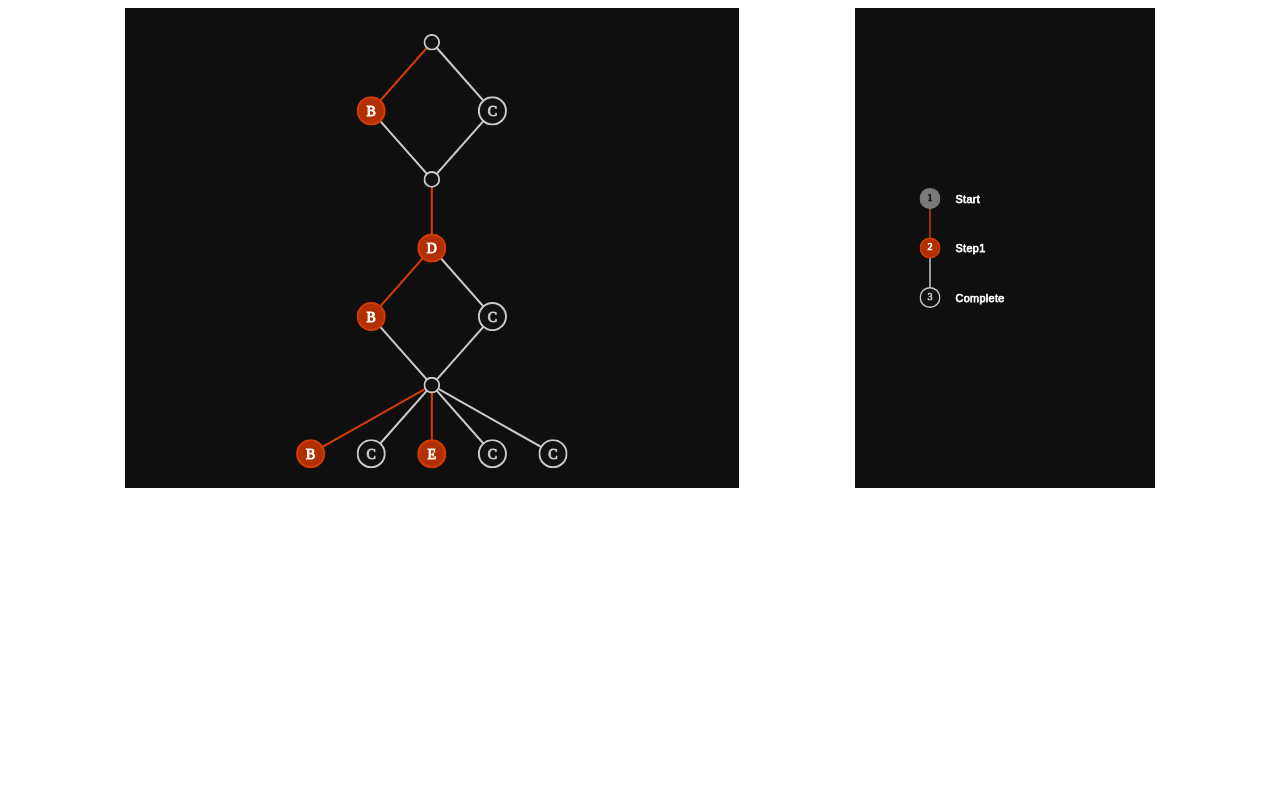
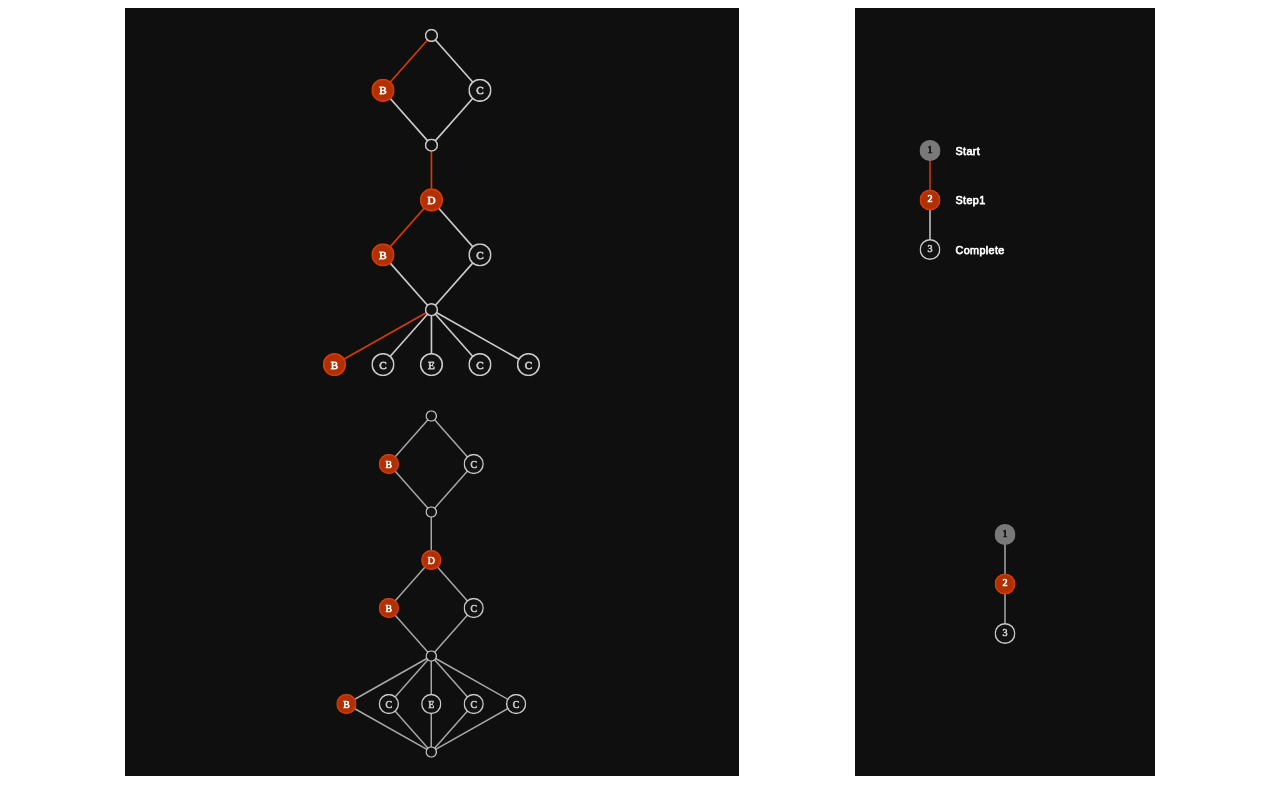
Before and after one commit to domi92/ngx-tree-flow, an Angular app: page / in a window 1280 px wide. Built offline with nearby package versions, Linux system fonts and the light colour scheme.

Commit message:
other demo example

```diff
--- a/projects/ngx-tree-flow-demo/src/app/app.component.html
+++ b/projects/ngx-tree-flow-demo/src/app/app.component.html
@@ -1,5 +1,5 @@
 <div style="display: flex; justify-content: space-evenly;">
-  <div style="height:60vh; width:48vw; background-color: rgb(15, 15, 15)">
+  <div style="height:48vh; width:48vw; background-color: rgb(15, 15, 15)">
     <ngx-tree-flow
       [rotation]="0"
       [viewboxWidth]="350"
@@ -9,7 +9,7 @@
       [useEndingJoinNode]="false"
     ></ngx-tree-flow>
   </div>
-  <div style="height: 60vh; width: 48vw; background-color: rgb(15, 15, 15); max-width: 300px;">
+  <div style="height: 48vh; width: 48vw; background-color: rgb(15, 15, 15); max-width: 300px;">
     <ngx-tree-flow
       [rotation]="0"
       [viewboxWidth]="400"
@@ -19,3 +19,27 @@
     ></ngx-tree-flow>
   </div>
 </div>
+<div style="display: flex; justify-content: space-evenly;">
+  <div style="height:48vh; width:48vw; background-color: rgb(15, 15, 15)">
+    <ngx-tree-flow
+      [rotation]="0"
+      [viewboxWidth]="350"
+      [data]="data"
+      [levelSpacing]="66"
+      [useLabels]="true"
+      [useEndingJoinNode]="true"
+      [disableAutoLineColor]="true"
+    ></ngx-tree-flow>
+  </div>
+  <div style="height: 48vh; width: 48vw; background-color: rgb(15, 15, 15); max-width: 300px;">
+    <ngx-tree-flow
+      [rotation]="0"
+      [viewboxWidth]="400"
+      [data]="linearData"
+      [levelSpacing]="66"
+      [useEndingJoinNode]="false"
+      [hideLinearModelLabel]="true"
+      [disableAutoLineColor]="true"
+    ></ngx-tree-flow>
+  </div>
+</div>
--- a/projects/ngx-tree-flow-demo/src/app/app.component.ts
+++ b/projects/ngx-tree-flow-demo/src/app/app.component.ts
@@ -61,7 +61,7 @@ export class AppComponent implements OnInit {
     const e: TreeFlowNode = {
       id: 3,
       label: 'E',
-      state: TreeFlowNodeState.error,
+      state: TreeFlowNodeState.default,
     };
     this.data.push([b, c]);
     this.data.push([b, c, e, c, c]);
```
